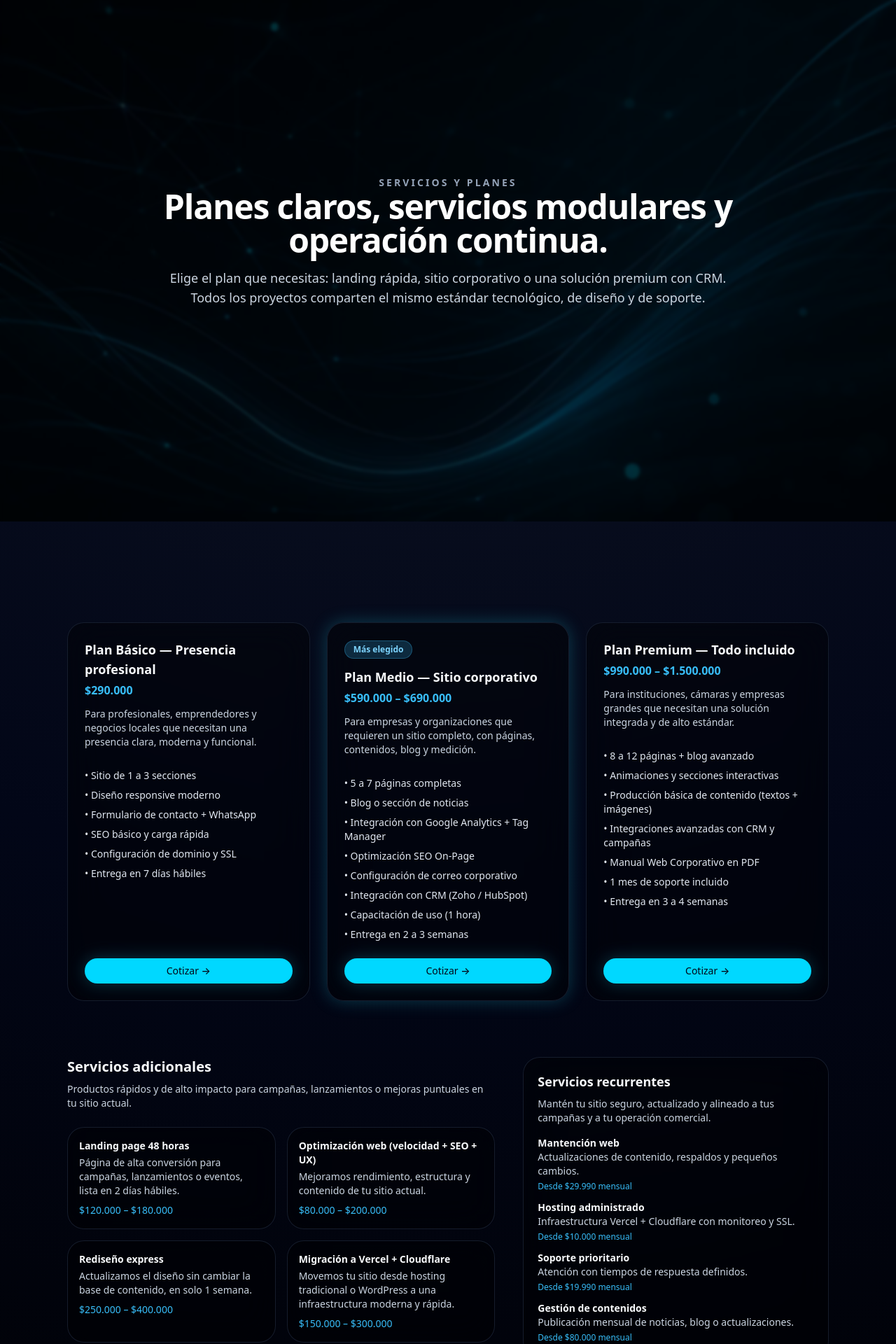
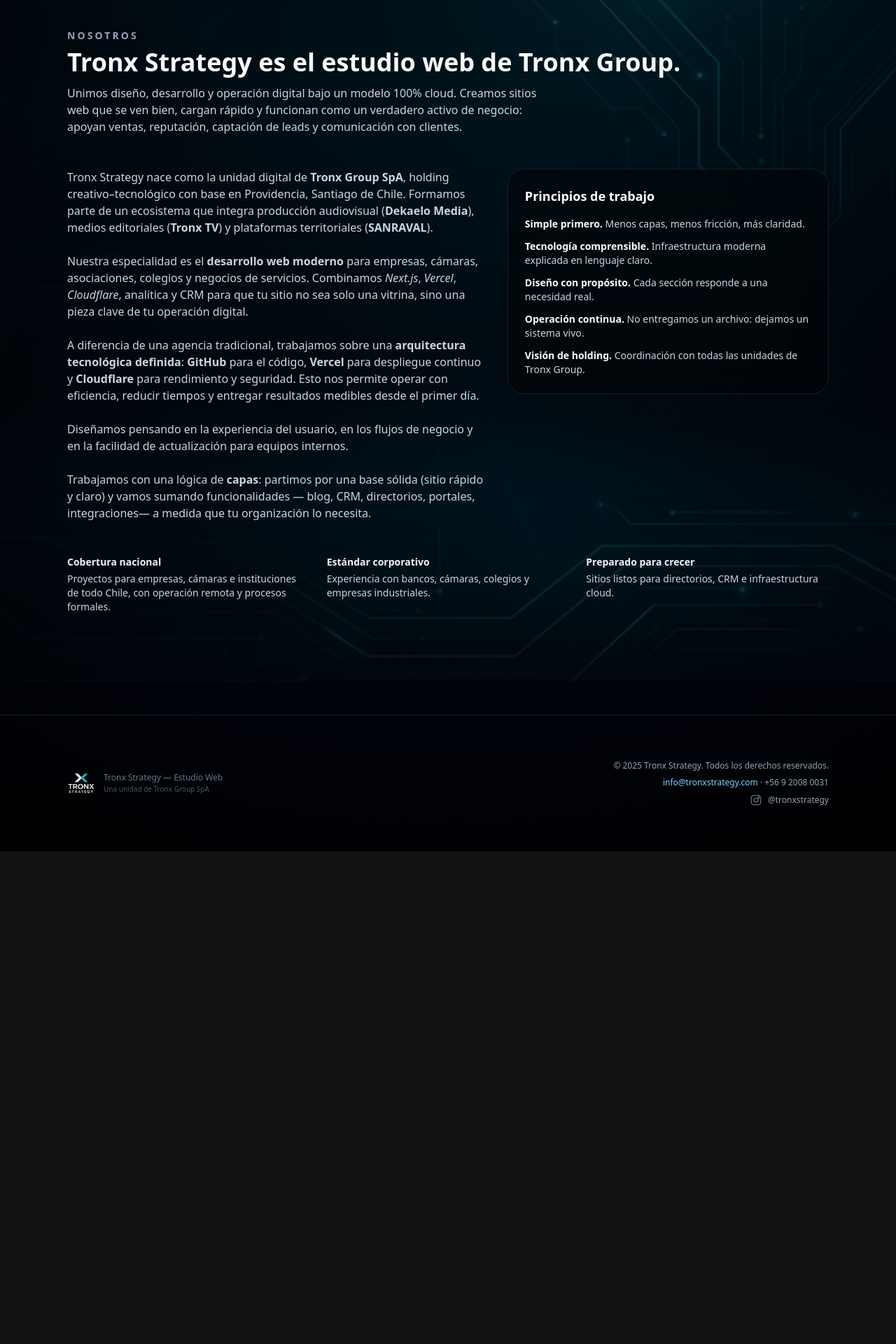
Before and after one commit to TronxGroup/Tronx-Strategy, a Next.js app: page /servicios in a window 1280 px wide. Shown: the part 240-2160 px from the top of the page at 70% size. After the commit the page ends 1456 px from the top, so only its background shows below. Built offline with nearby package versions, Linux system fonts and the light colour scheme.

Commit message:
Update page.tsx

```diff
--- a/app/servicios/page.tsx
+++ b/app/servicios/page.tsx
@@ -1,276 +1,143 @@
-import type { Metadata } from "next";
+"use client";
 
-const planos = [
-  {
-    name: "Plan Básico — Presencia profesional",
-    price: "$290.000",
-    description:
-      "Para profesionales, emprendedores y negocios locales que necesitan una presencia clara, moderna y funcional.",
-    features: [
-      "Sitio de 1 a 3 secciones",
-      "Diseño responsive moderno",
-      "Formulario de contacto + WhatsApp",
-      "SEO básico y carga rápida",
-      "Configuración de dominio y SSL",
-      "Entrega en 7 días hábiles",
-    ],
-  },
-  {
-    name: "Plan Medio — Sitio corporativo",
-    price: "$590.000 – $690.000",
-    description:
-      "Para empresas y organizaciones que requieren un sitio completo, con páginas, contenidos, blog y medición.",
-    popular: true,
-    features: [
-      "5 a 7 páginas completas",
-      "Blog o sección de noticias",
-      "Integración con Google Analytics + Tag Manager",
-      "Optimización SEO On-Page",
-      "Configuración de correo corporativo",
-      "Integración con CRM (Zoho / HubSpot)",
-      "Capacitación de uso (1 hora)",
-      "Entrega en 2 a 3 semanas",
-    ],
-  },
-  {
-    name: "Plan Premium — Todo incluido",
-    price: "$990.000 – $1.500.000",
-    description:
-      "Para instituciones, cámaras y empresas grandes que necesitan una solución integrada y de alto estándar.",
-    features: [
-      "8 a 12 páginas + blog avanzado",
-      "Animaciones y secciones interactivas",
-      "Producción básica de contenido (textos + imágenes)",
-      "Integraciones avanzadas con CRM y campañas",
-      "Manual Web Corporativo en PDF",
-      "1 mes de soporte incluido",
-      "Entrega en 3 a 4 semanas",
-    ],
-  },
-];
-
-const extras = [
-  {
-    title: "Landing page 48 horas",
-    description:
-      "Página de alta conversión para campañas, lanzamientos o eventos, lista en 2 días hábiles.",
-    price: "$120.000 – $180.000",
-  },
-  {
-    title: "Optimización web (velocidad + SEO + UX)",
-    description:
-      "Mejoramos rendimiento, estructura y contenido de tu sitio actual.",
-    price: "$80.000 – $200.000",
-  },
-  {
-    title: "Rediseño express",
-    description:
-      "Actualizamos el diseño sin cambiar la base de contenido, en solo 1 semana.",
-    price: "$250.000 – $400.000",
-  },
-  {
-    title: "Migración a Vercel + Cloudflare",
-    description:
-      "Movemos tu sitio desde hosting tradicional o WordPress a una infraestructura moderna y rápida.",
-    price: "$150.000 – $300.000",
-  },
-];
-
-const recurrentes = [
-  {
-    title: "Mantención web",
-    details: "Actualizaciones de contenido, respaldos y pequeños cambios.",
-    price: "Desde $29.990 mensual",
-  },
-  {
-    title: "Hosting administrado",
-    details: "Infraestructura Vercel + Cloudflare con monitoreo y SSL.",
-    price: "Desde $10.000 mensual",
-  },
-  {
-    title: "Soporte prioritario",
-    details: "Atención con tiempos de respuesta definidos.",
-    price: "Desde $19.990 mensual",
-  },
-  {
-    title: "Gestión de contenidos",
-    details: "Publicación mensual de noticias, blog o actualizaciones.",
-    price: "Desde $80.000 mensual",
-  },
-];
-
-export const metadata: Metadata = {
-  title: "Servicios y planes | Tronx Strategy",
-  description:
-    "Planes web claros para empresas, cámaras e instituciones: sitios corporativos en Next.js, landing pages rápidas, migraciones a Vercel + Cloudflare y servicios recurrentes de mantención.",
-  alternates: {
-    canonical: "/servicios",
-  },
-  openGraph: {
-    title: "Servicios y planes | Tronx Strategy",
-    description:
-      "Plan Básico, Medio y Premium para sitios corporativos modernos, más servicios adicionales y recurrentes para mantener tu web siempre al día.",
-    url: "https://www.tronxstrategy.com/servicios",
-    type: "website",
-    images: [
-      {
-        url: "/og_tronxstrategy.jpg",
-        width: 1200,
-        height: 630,
-        alt: "Tronx Strategy — Servicios web corporativos",
-      },
-    ],
-  },
-  twitter: {
-    card: "summary_large_image",
-    title: "Servicios y planes | Tronx Strategy",
-    description:
-      "Sitios web corporativos modernos, landing pages, migraciones y mantención continua para tu organización.",
-    images: ["/og_tronxstrategy.jpg"],
-  },
-  robots: {
-    index: true,
-    follow: true,
-  },
-};
-
-export default function ServiciosPage() {
+export default function NosotrosPage() {
   return (
-    <>
-      {/* 🔹 HERO FULL SCREEN */}
     <section
-        className="relative w-full min-h-screen flex items-center justify-center text-center overflow-hidden"
+      className="relative min-h-screen w-full flex items-center"
       style={{
-          backgroundImage: "url('/BG_servicios_strategy.jpg')",
+        backgroundImage: "url('/BG_nosotros_strategy.jpg')",
         backgroundSize: "cover",
         backgroundPosition: "center",
         backgroundRepeat: "no-repeat",
       }}
     >
-        <div className="absolute inset-0 bg-black/70 backdrop-blur-[2px]" />
+      {/* Overlay para legibilidad */}
+      <div className="absolute inset-0 bg-black/70 backdrop-blur-[1px]" />
 
-        <div className="relative z-10 max-w-4xl mx-auto px-6 py-32">
-          <p className="section-title text-sky-300">Servicios y planes</p>
-          <h1 className="text-4xl md:text-5xl font-semibold text-white tracking-tight">
-            Planes claros, servicios modulares y operación continua.
+      {/* Contenido */}
+      <div className="relative section py-20 lg:py-24">
+        {/* Intro */}
+        <header className="max-w-4xl">
+          <p className="section-title text-sky-300/90">Nosotros</p>
+
+          <h1 className="section-heading text-white">
+            Tronx Strategy es el estudio web de Tronx Group.
           </h1>
-          <p className="mt-4 text-slate-300 text-base md:text-lg">
-            Elige el plan que necesitas: landing rápida, sitio corporativo o una
-            solución premium con CRM. Todos los proyectos comparten el mismo
-            estándar tecnológico, de diseño y de soporte.
+
+          <p className="section-subtitle text-slate-200">
+            Unimos diseño, desarrollo y operación digital bajo un modelo 100% cloud.
+            Creamos sitios web que se ven bien, cargan rápido y funcionan como un
+            verdadero activo de negocio: apoyan ventas, reputación, captación de leads
+            y comunicación con clientes.
           </p>
-        </div>
-      </section>
+        </header>
 
-      {/* CONTENIDO PRINCIPAL */}
-      <div className="section mt-20">
-        {/* 🔹 PLANES */}
-        <section id="planes" className="grid gap-6 lg:grid-cols-3">
-          {planos.map((plan) => (
-            <article
-              key={plan.name}
-              className={`card-surface p-6 flex flex-col h-full border ${
-                plan.popular
-                  ? "border-sky-400/60 shadow-soft-glow"
-                  : "border-slate-700/70"
-              }`}
-            >
-              <div className="mb-4">
-                {plan.popular && (
-                  <div className="inline-block px-3 py-1 mb-3 rounded-full text-xs font-semibold bg-sky-400/20 text-sky-300 border border-sky-400/30">
-                    Más elegido
-                  </div>
-                )}
-                <h2 className="text-lg font-semibold text-slate-50">
-                  {plan.name}
-                </h2>
-                <p className="mt-1 text-sky-400 text-base font-semibold">
-                  {plan.price}
+        {/* Contenido principal */}
+        <div className="mt-12 grid gap-8 lg:grid-cols-[1.3fr_minmax(0,1fr)] items-start">
+
+          {/* Texto */}
+          <div className="space-y-6 text-sm md:text-base text-slate-300 leading-relaxed">
+            <p>
+              Tronx Strategy nace como la unidad digital de{" "}
+              <strong>Tronx Group SpA</strong>, holding creativo–tecnológico con base
+              en Providencia, Santiago de Chile. Formamos parte de un ecosistema que
+              integra producción audiovisual (<strong>Dekaelo Media</strong>), medios
+              editoriales (<strong>Tronx TV</strong>) y plataformas territoriales
+              (<strong>SANRAVAL</strong>).
             </p>
-                <p className="mt-3 text-sm text-slate-300">
-                  {plan.description}
+
+            <p>
+              Nuestra especialidad es el <strong>desarrollo web moderno</strong> para
+              empresas, cámaras, asociaciones, colegios y negocios de servicios.
+              Combinamos <em>Next.js</em>, <em>Vercel</em>, <em>Cloudflare</em>,
+              analítica y CRM para que tu sitio no sea solo una vitrina, sino una
+              pieza clave de tu operación digital.
+            </p>
+
+            <p>
+              A diferencia de una agencia tradicional, trabajamos sobre una{" "}
+              <strong>arquitectura tecnológica definida</strong>:{" "}
+              <strong>GitHub</strong> para el código, <strong>Vercel</strong> para
+              despliegue continuo y <strong>Cloudflare</strong> para rendimiento y
+              seguridad. Esto nos permite operar con eficiencia, reducir tiempos y
+              entregar resultados medibles desde el primer día.
+            </p>
+
+            <p>
+              Diseñamos pensando en la experiencia del usuario, en los flujos de
+              negocio y en la facilidad de actualización para equipos internos.
+            </p>
+
+            <p>
+              Trabajamos con una lógica de <strong>capas</strong>: partimos por una
+              base sólida (sitio rápido y claro) y vamos sumando funcionalidades —
+              blog, CRM, directorios, portales, integraciones— a medida que tu
+              organización lo necesita.
             </p>
           </div>
 
-              <ul className="mt-3 space-y-2 text-sm text-slate-200 flex-1">
-                {plan.features.map((f) => (
-                  <li key={f}>• {f}</li>
-                ))}
+          {/* Tarjeta lateral */}
+          <aside className="card-surface p-6 bg-black/55 backdrop-blur border border-white/10">
+            <h2 className="text-lg font-semibold text-white">
+              Principios de trabajo
+            </h2>
+
+            <ul className="mt-4 space-y-3 text-sm text-slate-300">
+              <li>
+                <strong className="text-white">Simple primero.</strong>{" "}
+                Menos capas, menos fricción, más claridad.
+              </li>
+
+              <li>
+                <strong className="text-white">Tecnología comprensible.</strong>{" "}
+                Infraestructura moderna explicada en lenguaje claro.
+              </li>
+
+              <li>
+                <strong className="text-white">Diseño con propósito.</strong>{" "}
+                Cada sección responde a una necesidad real.
+              </li>
+
+              <li>
+                <strong className="text-white">Operación continua.</strong>{" "}
+                No entregamos un archivo: dejamos un sistema vivo.
+              </li>
+
+              <li>
+                <strong className="text-white">Visión de holding.</strong>{" "}
+                Coordinación con todas las unidades de Tronx Group.
+              </li>
             </ul>
-
-              <a
-                href="/contacto#form"
-                className="btn-primary w-full text-center mt-6"
-              >
-                Cotizar →
-              </a>
-            </article>
-          ))}
-        </section>
-
-        {/* 🔹 SERVICIOS ADICIONALES + RECURRENTES */}
-        <section className="mt-20 grid gap-10 lg:grid-cols-[1.4fr_minmax(0,1fr)] items-start">
-          {/* EXTRAS */}
-          <div>
-            <h2 className="text-xl font-semibold text-slate-50">
-              Servicios adicionales
-            </h2>
-            <p className="mt-2 text-sm text-slate-300 max-w-2xl">
-              Productos rápidos y de alto impacto para campañas, lanzamientos o
-              mejoras puntuales en tu sitio actual.
-            </p>
-
-            <div className="mt-6 grid gap-4 md:grid-cols-2">
-              {extras.map((extra) => (
-                <article key={extra.title} className="card-surface p-4 text-sm">
-                  <h3 className="font-semibold text-slate-50">
-                    {extra.title}
-                  </h3>
-                  <p className="mt-1 text-slate-300">{extra.description}</p>
-                  <p className="mt-2 text-sky-400 font-medium">{extra.price}</p>
-                </article>
-              ))}
-            </div>
+          </aside>
         </div>
 
-          {/* RECURRENTES */}
-          <div className="card-surface p-5">
-            <h2 className="text-lg font-semibold text-slate-50">
-              Servicios recurrentes
-            </h2>
-            <p className="mt-2 text-sm text-slate-300">
-              Mantén tu sitio seguro, actualizado y alineado a tus campañas y
-              a tu operación comercial.
+        {/* Bloque extra inferior */}
+        <section className="mt-12 grid gap-6 md:grid-cols-3 text-xs md:text-sm text-slate-300">
+
+          <div>
+            <p className="font-semibold text-slate-100">Cobertura nacional</p>
+            <p className="mt-1">
+              Proyectos para empresas, cámaras e instituciones de todo Chile, con
+              operación remota y procesos formales.
             </p>
-            <ul className="mt-4 space-y-3 text-sm text-slate-200">
-              {recurrentes.map((srv) => (
-                <li key={srv.title}>
-                  <p className="font-semibold text-slate-50">{srv.title}</p>
-                  <p className="text-slate-300">{srv.details}</p>
-                  <p className="text-sky-400 text-xs mt-1">{srv.price}</p>
-                </li>
-              ))}
-            </ul>
+          </div>
+
+          <div>
+            <p className="font-semibold text-slate-100">Estándar corporativo</p>
+            <p className="mt-1">
+              Experiencia con bancos, cámaras, colegios y empresas industriales.
+            </p>
+          </div>
+
+          <div>
+            <p className="font-semibold text-slate-100">Preparado para crecer</p>
+            <p className="mt-1">
+              Sitios listos para directorios, CRM e infraestructura cloud.
+            </p>
+          </div>
+
+        </section>
       </div>
     </section>
-
-        {/* CTA FINAL CORTA */}
-        <section className="mt-16 text-center">
-          <h2 className="text-2xl md:text-3xl font-semibold text-slate-50">
-            ¿No sabes qué plan elegir?
-          </h2>
-          <p className="mt-3 text-sm md:text-base text-slate-300 max-w-2xl mx-auto">
-            Revisamos tu situación actual y te recomendamos la combinación justa
-            entre plan, extras y servicios recurrentes para tu organización.
-          </p>
-          <a
-            href="/contacto#form"
-            className="btn-primary mt-6 inline-flex items-center justify-center px-8 py-3"
-          >
-            Hablar con Tronx Strategy →
-          </a>
-        </section>
-      </div>
-    </>
   );
 }
```
Lines whose indentation alone changed are shown as unchanged.
